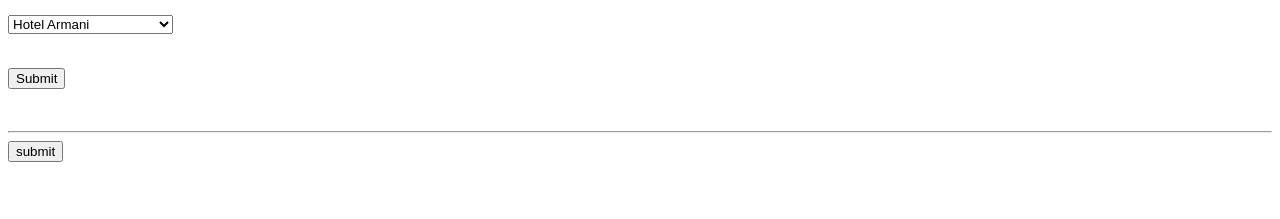
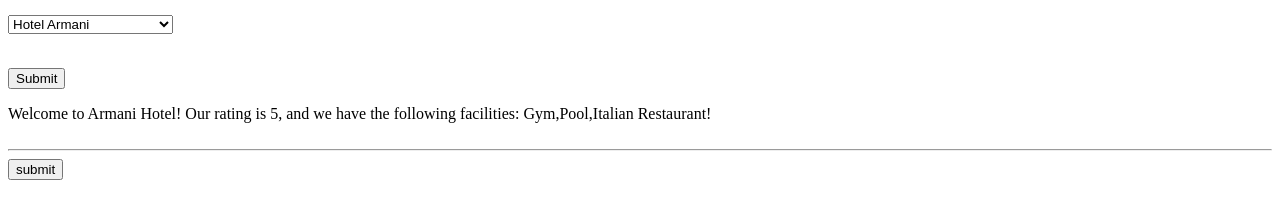
Before and after one commit to chiaramapelli/LateRoomsTechTest, a website: page index.html in a window 1280 px wide. Both pictures are taken after a click on the button "Submit". Shown: the part 151-370 px from the top of the page. Drawn offline with Linux system fonts and the light colour scheme.

Commit message:
first function on js and html

```diff
--- a/index.html
+++ b/index.html
@@ -32,7 +32,7 @@
         <br>
         <div>
             <p id="hotelData"></p>
-            <p><input type="button" onclick="func1()" value="Submit"></p>
+            <p><input type="button" onclick="displayData()" value="Submit"></p>
             <div id="welcomemessage"></div>
         </div>
         <br>
--- a/tech.js
+++ b/tech.js
@@ -1,3 +1,49 @@
 //need to: declare object about hotels
 // create first function for website (general search)
 // create second function which filters resultds (filtered search)
+
+
+let hotelObj = [{
+        "name": "Hotel Armani",
+        "starRating": 5,
+        "facilities": ["Gym", "Pool", "Italian Restaurant"]
+    },
+    {
+        "name": "Premier Inn Manchester",
+        "starRating": 3,
+        "facilities": ["Car Park", "Gym"]
+    },
+    {
+        "name": "Hotel Marie",
+        "starRating": 3,
+        "facilities": ["Car Park"]
+    },
+    {
+        "name": "Hotel Plaza",
+        "starRating": 5,
+        "facilities": ["Pool", "Gym", "Room Service"]
+    }
+];
+
+let array = [];
+
+
+//      1st function      --  function to display data according to client's submission
+
+function displayData() {
+    let message = document.getElementById('welcomemessage');
+    let hotels = document.getElementById('namesOfHotels');
+    if (hotels.value == 'armani') {
+        message.innerHTML = `Welcome to Armani Hotel! Our rating is ${hotelObj[0].starRating}, and we have the following facilities: ${hotelObj[0].facilities}!`
+    } else if (hotels.value == 'premierInn') {
+        message.innerHTML = `Welcome to Premier Inn! Our rating is ${hotelObj[1].starRating}, and we have the following facilities: ${hotelObj[1].facilities}!`
+    } else if (hotels.value == 'marie') {
+        message.innerHTML = `Welcome to Hotel Marie! Our rating is ${hotelObj[2].starRating}, and we have the following facilities: ${hotelObj[2].facilities}!`
+    } else if (hotels.value == 'plaza') {
+        message.innerHTML = `Welcome to the Hotel Plaza! Our rating is ${hotelObj[3].starRating}, and we have the following facilities: ${hotelObj[3].facilities}!`
+    } else {
+        console.log('404 Hotel not found.')
+    }
+};
+
+//function works ok on webpage - beautified
```
